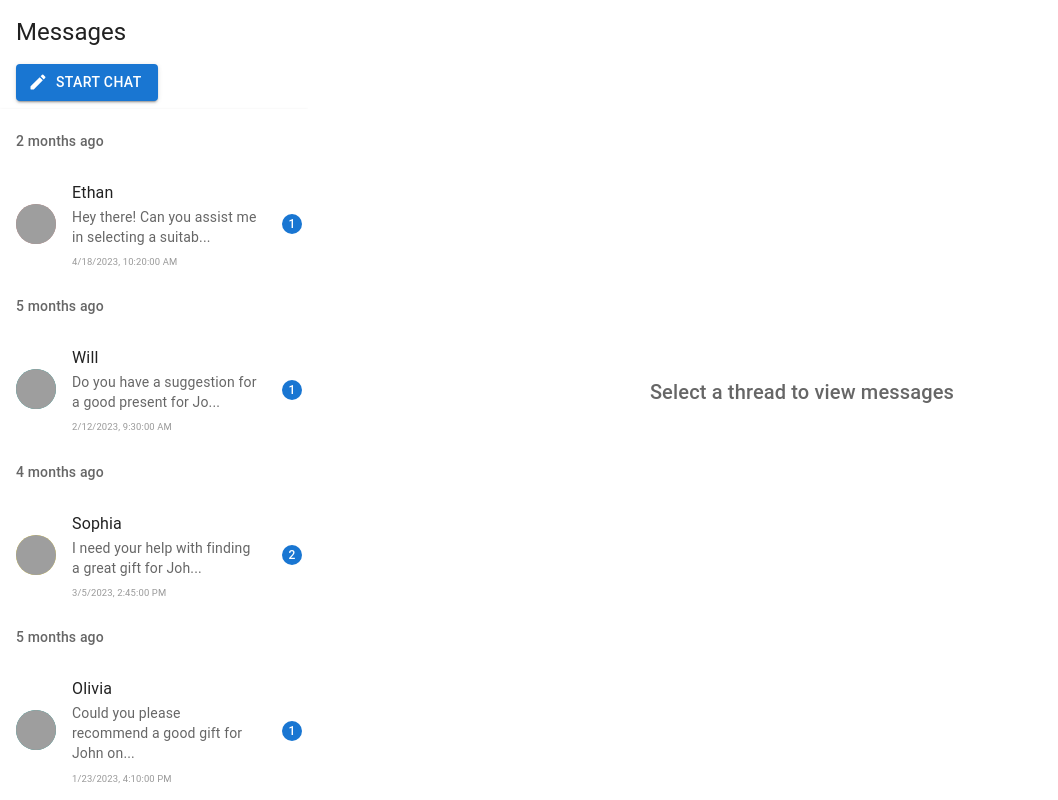
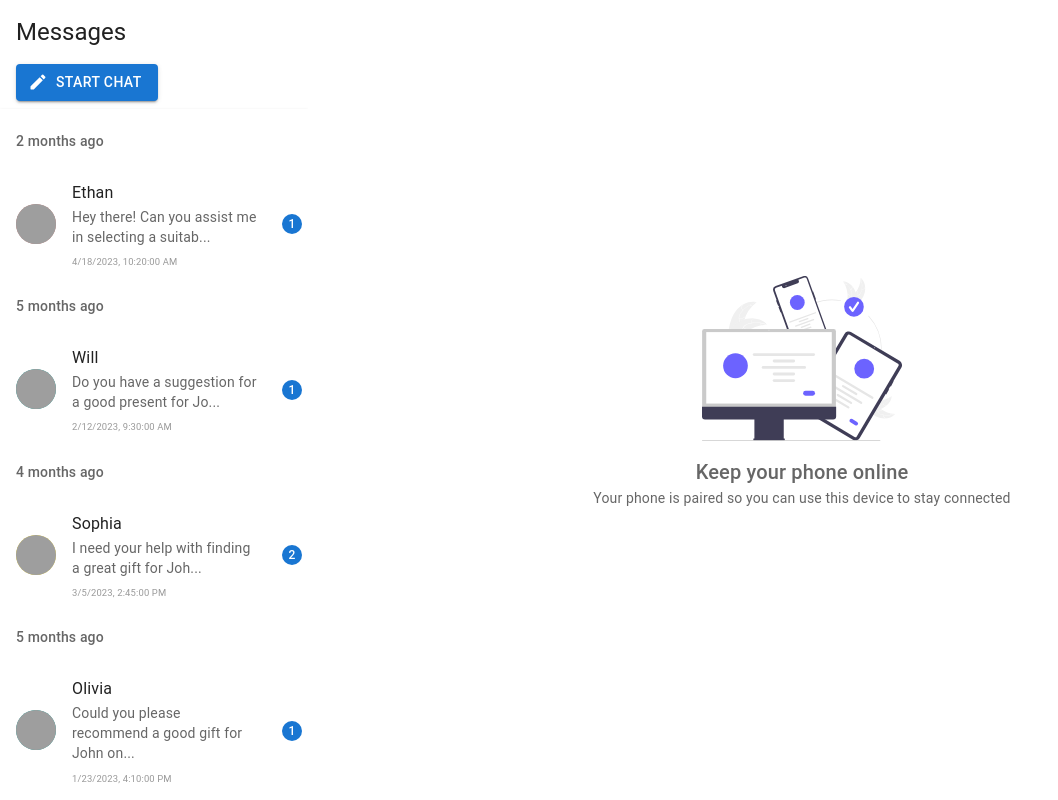
Before and after one commit to deku-messaging/Deku-Web-FE, a React (Create React App) app: page / in a window 1280 px wide. Shown: the whole page, without its empty margins (0-1058 px from the left). Built offline with nearby package versions, Linux system fonts and the light colour scheme; grey boxes are pictures that could not be loaded.

Commit message:
added default page

```diff
--- a/src/App.js
+++ b/src/App.js
@@ -10,7 +10,6 @@ import {
   ListItemAvatar,
   Avatar,
   ListItemText,
-  TextField,
   IconButton,
   ListItemSecondaryAction,
   Badge,
@@ -23,6 +22,7 @@ import SendIcon from "@mui/icons-material/Send";
 import ModeRoundedIcon from "@mui/icons-material/ModeRounded";
 import { formatDistanceToNow } from "date-fns";
 import CssBaseline from "@mui/material/CssBaseline";
+import Chat from "./sync.svg";
 
 const messages = [
   {
@@ -348,7 +348,6 @@ export default function App() {
             item
             xs={9}
             fullWidth
-            //padding="100px"
             alignItems="center"
             style={{ maxHeight: "100vh", width: "100%", overflow: "auto" }}
           >
@@ -450,10 +449,8 @@ export default function App() {
                   sx={{
                     position: "fixed",
                     bottom: 0,
-                    width: "70%",
-                    // bgcolor: "background.paper",
-                    //boxShadow: 24,
-                    // backgroundBlendMode: "darken",
+                    width: "100%",
+                    bgcolor: "background.paper",
                   }}
                 >
                   {/* Send Message Input */}
@@ -464,6 +461,7 @@ export default function App() {
                       display: "flex",
                       alignItems: "center",
                       boxShadow: 24,
+                      width: "70%",
                       marginBottom: 5,
                     }}
                   >
@@ -499,10 +497,20 @@ export default function App() {
                   display: "flex",
                   alignItems: "center",
                   justifyContent: "center",
+                  flexDirection: "column",
                 }}
               >
-                <Typography variant="h6" color="textSecondary">
-                  Select a thread to view messages
+                <img src={Chat} alt="Chat svg" width={200} />
+                <Typography
+                  variant="h6"
+                  color="textSecondary"
+                  paddingTop="15px"
+                >
+                  Keep your phone online
+                </Typography>
+                <Typography variant="body2" color="textSecondary">
+                  Your phone is paired so you can use this device to stay
+                  connected
                 </Typography>
               </Box>
             )}
```
Also changed, not shown: src/sync.svg (added), src/undraw.svg (added).
